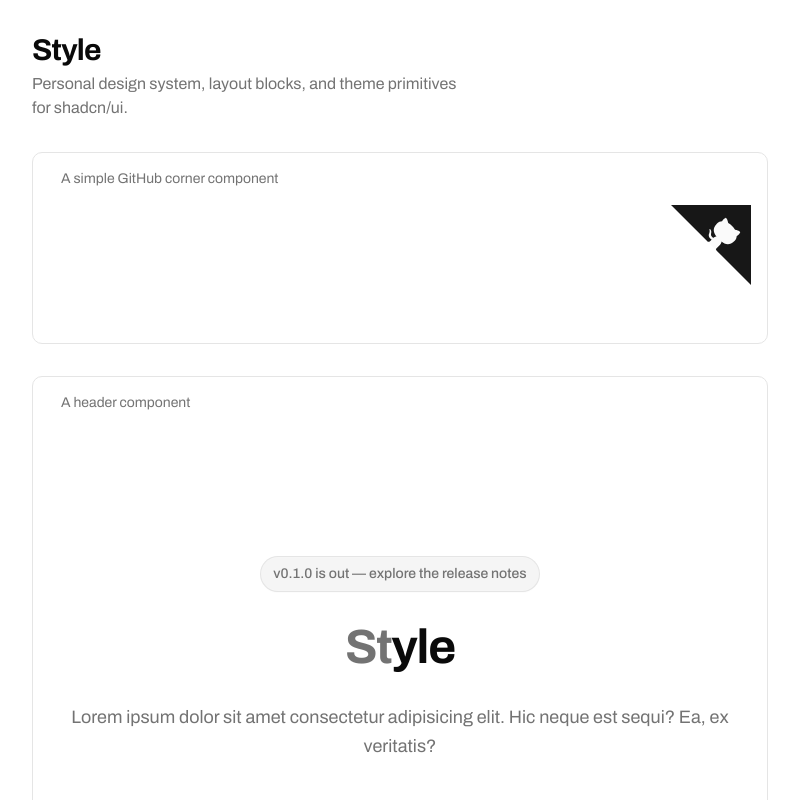
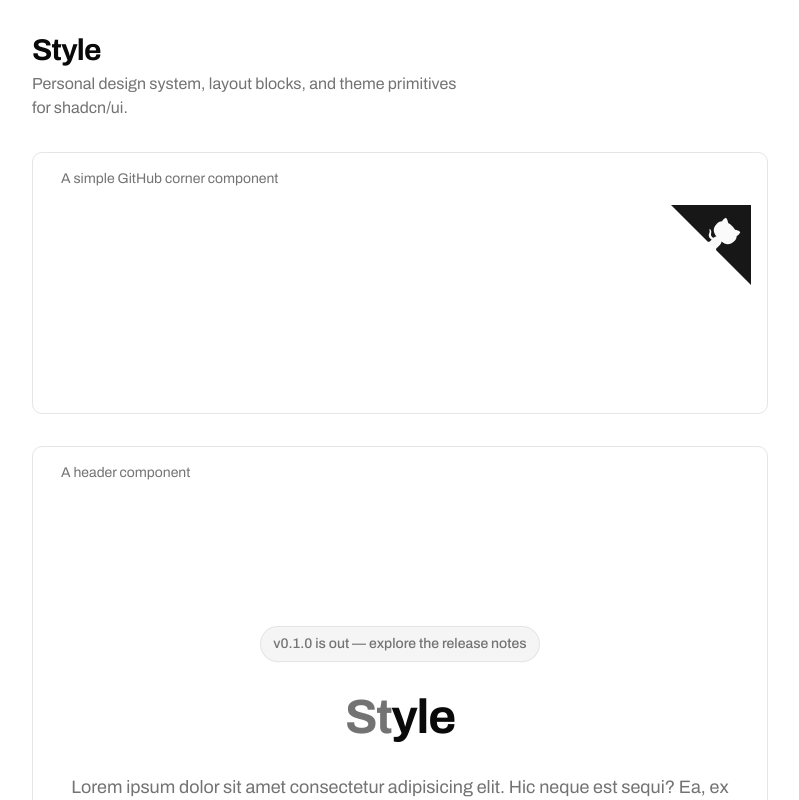
Before and after one commit to emrocode/style, a Next.js app: page / in a window 1280 px wide. Shown: the top 800 px of the page, without its empty margins (240-1039 px from the left). Built offline with nearby package versions, Linux system fonts and the light colour scheme.

Commit message:
chore: update app dir

```diff
--- a/app/globals.css
+++ b/app/globals.css
@@ -1,7 +1,5 @@
 @import "tailwindcss";
 @import "tw-animate-css";
-
-@custom-variant dark (&:is(.dark *));
 
 @theme inline {
   --color-background: var(--background);
--- a/app/page.tsx
+++ b/app/page.tsx
@@ -14,24 +14,24 @@ export default function Home() {
         </p>
       </header>
       <main className="flex flex-1 flex-col gap-8">
-        <div className="relative flex min-h-48 flex-col gap-4 rounded-lg border p-4">
+        <div className="relative flex flex-col gap-4 rounded-lg border p-4">
           <div className="flex items-center justify-between">
             <h2 className="text-muted-foreground text-sm sm:pl-3">
               A simple GitHub corner component
             </h2>
           </div>
-          <div className="relative">
+          <div className="relative min-h-48">
             <GitHubCorner href="https://github.com/emrocode/style" />
           </div>
         </div>
 
-        <div className="relative flex min-h-48 flex-col gap-4 rounded-lg border p-4">
+        <div className="relative flex flex-col gap-4 rounded-lg border p-4">
           <div className="flex items-center justify-between">
             <h2 className="text-muted-foreground text-sm sm:pl-3">
               A header component
             </h2>
           </div>
-          <div className="relative">
+          <div className="relative min-h-48">
             <AppHeader />
           </div>
         </div>
```
